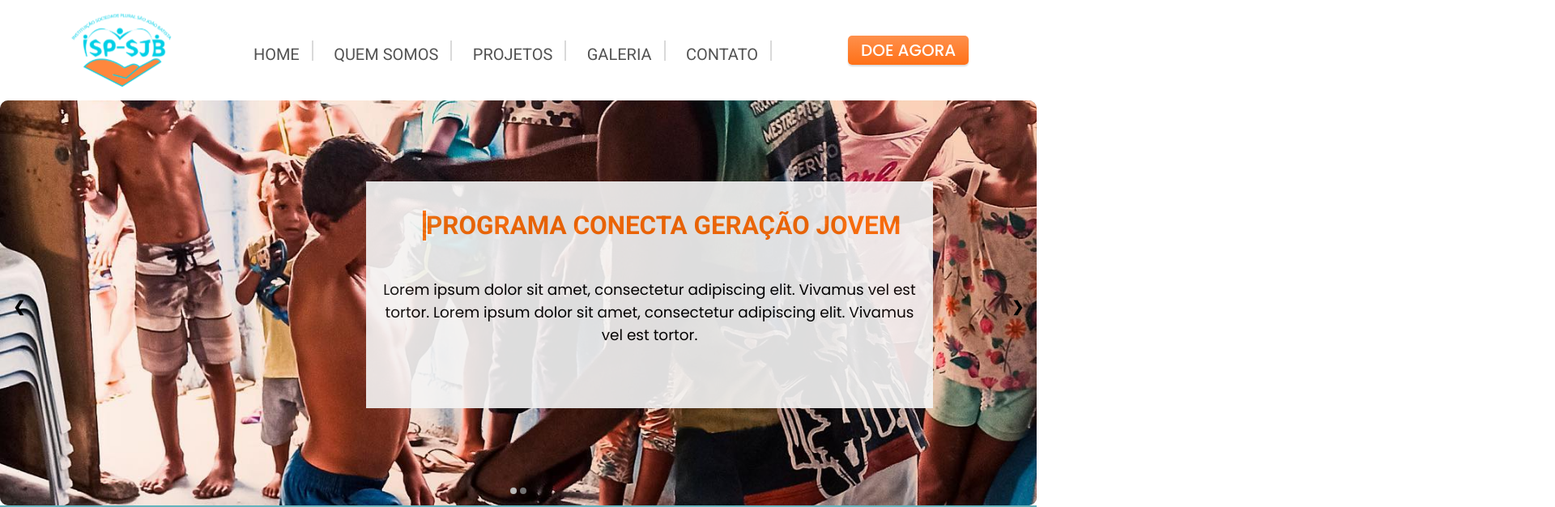
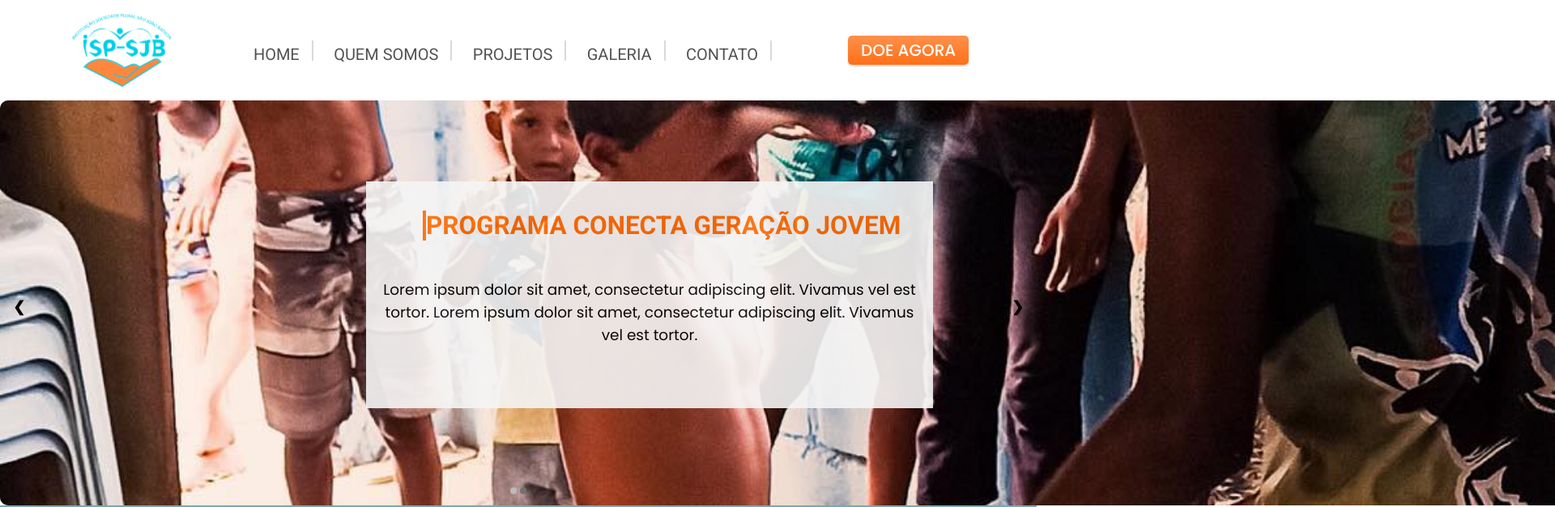
Before and after one commit to ProjetoISP/isp-website, a React (Vite) app: page / in a window 1280 px wide. Shown: the top 626 px of the page at 81% size, 1920 px wide, since content can reach past the window. Built offline with nearby package versions, Linux system fonts and the light colour scheme.

Commit message:
feat: refatorando codigo

```diff
--- a/src/components/Carousel/Carousel.jsx
+++ b/src/components/Carousel/Carousel.jsx
@@ -1,8 +1,10 @@
 import React, { useEffect, useState } from "react";
 import Swipe from "react-easy-swipe";
 import "./StylesCarousel/index.css";
+import { Button } from "../Button/Button";
 
-export const Carousel = ({
+export const Carousel = ({ CarouselData }) => {
+  const {
     data,
     time,
     width,
@@ -21,8 +23,9 @@ export const Carousel = ({
     slideImageFit,
     thumbnails,
     thumbnailWidth,
-  showNavBtn = true,
-}) => {
+    showNavBtn,
+  } = CarouselData;
+
   //Initialize States
   const [slide, setSlide] = useState(0);
   const [isPaused, setIsPaused] = useState(false);
@@ -171,6 +174,7 @@ export const Carousel = ({
                       objectFit: slideImageFit ? slideImageFit : "cover",
                     }}
                   />
+
                   {isPaused && (
                     <div
                       className="pause-icon pause"
@@ -234,6 +238,7 @@ export const Carousel = ({
           </div>
         </Swipe>
       </div>
+
       {thumbnails && (
         <div
           className="thumbnails"
--- a/src/components/Carousel/carousel__Primeiro.jsx
+++ b/src/components/Carousel/CarouselContainer.jsx
@@ -1,6 +1,7 @@
 import foto1 from "./img1.jpg";
 import foto2 from "./img2.jpg";
 import { Carousel } from "./Carousel";
+
 import "./StylesCarousel/index.css";
 
 export const CarouselContainer = () => {
@@ -30,30 +31,31 @@ export const CarouselContainer = () => {
     top: "20px",
   };
 
+  const CarouselData = {
+    data: data,
+    time: 2000,
+    width: "2440px",
+    width: "2440px",
+    height: "500px",
+    captionStyle: captionStyle,
+    radius: "10px",
+    captionPosition: "bottom",
+    automatic: true,
+    dots: true,
+    pauseIconColor: "white",
+    pauseIconSize: "40px",
+    slideBackgroundColor: "darkgrey",
+    slideImageFit: "cover",
+    showNavBtn: true,
+    style: {
+      textAlign: "center",
+      maxWidth: "1440px",
+    },
+  };
+
   return (
     <div style={{ textAlign: "center" }}>
-      <div style={{}}>
-        <Carousel
-          data={data}
-          time={2000}
-          width="1440px"
-          height="500px"
-          captionStyle={captionStyle}
-          radius="10px"
-          captionPosition="bottom"
-          automatic={true}
-          dots={true}
-          pauseIconColor="white"
-          pauseIconSize="40px"
-          slideBackgroundColor="darkgrey"
-          slideImageFit="cover"
-          showNavBtn={true}
-          style={{
-            textAlign: "center",
-            maxWidth: "1440px",
-          }}
-        />
-      </div>
+      <Carousel CarouselData={CarouselData} />
     </div>
   );
 };
--- a/src/components/Carousel/StylesCarousel/index.css
+++ b/src/components/Carousel/StylesCarousel/index.css
@@ -10,7 +10,8 @@
 }
 
 .carousel-item {
-  width: 100%;
+  width: 2400px;
+  max-width: 100%;
   height: 100%;
 }
 
@@ -61,9 +62,7 @@
   bottom: 30px;
   padding-top: 100px;
   text-align: center;
-
 }
-
 
 .dots {
   margin-top: 10px;
@@ -72,7 +71,6 @@
   bottom: 10px;
   width: 100%;
 }
-
 
 .dot {
   cursor: pointer;
@@ -128,22 +126,18 @@
 }
 
 .titulo__banner {
-
   position: absolute;
-  border-left: 4px solid #FE6C05;
+  border-left: 4px solid #fe6c05;
   left: 10%;
   top: 36px;
 
-
-  font-family: 'Roboto';
+  font-family: "Roboto";
   font-style: normal;
   font-weight: 600;
   font-size: 31.456px;
   line-height: 37px;
 
-  color: #FE6C05;
-
-
+  color: #fe6c05;
 }
 
 .paragrafo__banner {
@@ -152,7 +146,7 @@
   top: 100px;
   bottom: 32.96%;
   padding: 20px;
-  font-family: 'Poppins';
+  font-family: "Poppins";
   font-style: normal;
   font-weight: 400;
   font-size: 18.4596px;
@@ -164,48 +158,45 @@
 
 @keyframes pause {
   0% {
-    opacity: .2;
+    opacity: 0.2;
   }
 
   90% {
     opacity: 1;
   }
-
 }
 
 @-webkit-keyframes pause {
   0% {
-    opacity: .2;
+    opacity: 0.2;
   }
 
   90% {
     opacity: 1;
   }
-
 }
 
 @-webkit-keyframes fade {
   from {
-    opacity: .4
+    opacity: 0.4;
   }
 
   to {
-    opacity: 1
+    opacity: 1;
   }
 }
 
 @keyframes fade {
   from {
-    opacity: .4
+    opacity: 0.4;
   }
 
   to {
-    opacity: 1
+    opacity: 1;
   }
 }
 
 @media only screen and (max-width: 1000px) {
-
   .prev,
   .next,
   .carousel-caption-bottom,
@@ -226,8 +217,7 @@
 
   .carousel-caption-bottom {
     bottom: 35px;
-    margin-top:50px ;
-
+    margin-top: 50px;
   }
 }
 
@@ -235,7 +225,6 @@
   .carousel-image {
     height: 120%;
   }
-
 
   .carousel-caption-bottom {
     position: absolute;
@@ -247,50 +236,41 @@ height: 120%;
     right: 5%;
 
     top: 10px;
-
-
-
   }
 }
-@media(max-width: 800px){
-  .titulo__banner  {
+@media (max-width: 800px) {
+  .titulo__banner {
     font-size: 24px;
     left: 10%;
     top: 15px;
     text-align: left;
-
   }
 
-
-  .carousel-image{
+  .carousel-image {
     height: 100;
   }
-  .paragrafo__banner{
+  .paragrafo__banner {
     font-size: 18.4596px;
     padding: 10px;
     top: 95px;
   }
 }
-@media(max-width: 400px){
-
+@media (max-width: 400px) {
   .carousel-container {
     max-height: 259px !important;
   }
   .carousel-caption-bottom {
     position: absolute;
-  margin-top:40px;
+    margin-top: 40px;
     height: 180px;
   }
-.paragrafo__banner{
+  .paragrafo__banner {
     top: 35px;
     font-size: 11.4654px;
-
   }
-.titulo__banner{
-
+  .titulo__banner {
     font-weight: 600;
     font-size: 15.2872px;
     line-height: 18px;
   }
-
 }
--- a/src/pages/PresentationPage/PresentationPage.jsx
+++ b/src/pages/PresentationPage/PresentationPage.jsx
@@ -1,5 +1,4 @@
-import { Button } from "../../components/Button/Button";
-import { CarouselContainer } from "../../components/Carousel/carousel__Primeiro";
+import { CarouselContainer } from "../../components/Carousel/CarouselContainer";
 
 export const PresentationPage = () => {
   return (
```
Lines whose indentation alone changed are shown as unchanged.
